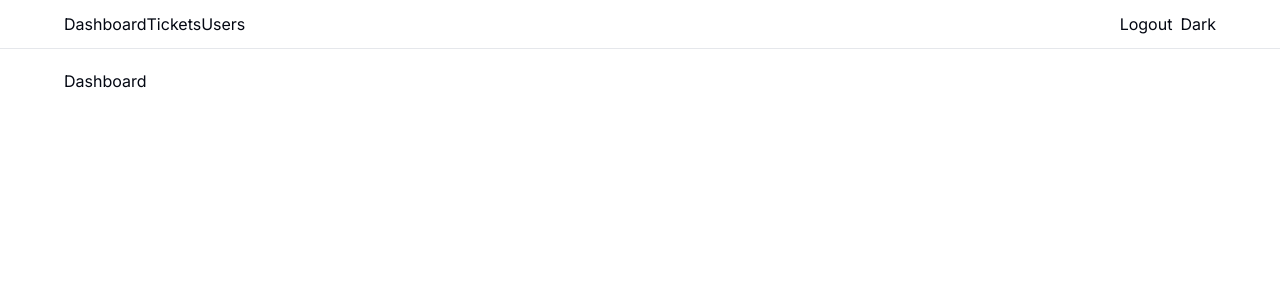
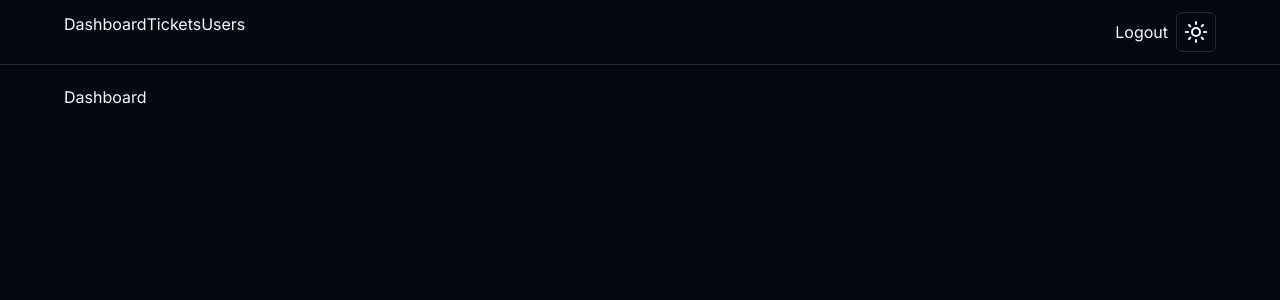
Before and after one commit to ZaneCodeJourney/Tech-Ticket-Application, a Next.js app: page / in a window 1280 px wide. Shown: the top 300 px of the page. Built offline with nearby package versions, Linux system fonts and the light colour scheme.

Commit message:
dark mode

```diff
--- a/app/layout.tsx
+++ b/app/layout.tsx
@@ -2,6 +2,7 @@
 import { Inter } from "next/font/google";
 import "./globals.css";
 import MainNav from "@/components/MainNav";
+import { ThemeProvider } from "@/components/theme-provider";
 
 const inter = Inter({ subsets: ["latin"] });
 
@@ -18,6 +19,12 @@
   return (
     <html lang="en">
       <body className={inter.className}>
+        <ThemeProvider
+          attribute="class"
+          defaultTheme="dark"
+          enableSystem
+          disableTransitionOnChange
+        >
           <nav className="flex flex-col items-center border-b mb-5 px-5 py-3">
             <div className="max-w-6xl w-full">
               <MainNav />
@@ -26,6 +33,7 @@
           <main className="flex flex-col items-center">
             <div className="max-w-6xl w-full">{children}</div>
           </main>
+        </ThemeProvider>
       </body>
     </html>
   );
--- a/components/MainNav.tsx
+++ b/components/MainNav.tsx
@@ -1,5 +1,6 @@
 import Link from "next/link";
 import React from "react";
+import ToggleMode from "./ToggleMode";
 
 const MainNav = () => {
   return (
@@ -11,7 +12,7 @@
       </div>
       <div className="flex items-center gap-2">
         <Link href="/">Logout</Link>
-        <Link href="/">Dark</Link>
+        <ToggleMode />
       </div>
     </div>
   );
--- /dev/null
+++ b/components/ToggleMode.tsx
@@ -0,0 +1,38 @@
+"use client";
+
+import { useTheme } from "next-themes";
+import { useState, useEffect } from "react";
+import React from "react";
+import { Button } from "./ui/button";
+import { Moon, Sun } from "lucide-react";
+
+const ToggleMode = () => {
+  const { theme, setTheme } = useTheme();
+  const [mounted, setMounted] = useState(false);
+
+  useEffect(() => {
+    setMounted(true);
+  }, []);
+
+  if (!mounted) {
+    return <Button variant={"outline"} size={"icon"} disabled={true}></Button>;
+  }
+
+  const dark = theme === "dark";
+
+  return (
+    <Button
+      variant={"outline"}
+      size={"icon"}
+      onClick={() => setTheme(`${dark ? "light" : "dark"}`)}
+    >
+      {dark ? (
+        <Sun className="hover:cursor-pointer hover:text-primary" />
+      ) : (
+        <Moon className="hover:cursor-pointer hover:text-primary" />
+      )}
+    </Button>
+  );
+};
+
+export default ToggleMode;
--- /dev/null
+++ b/components/theme-provider.tsx
@@ -0,0 +1,9 @@
+"use client";
+
+import * as React from "react";
+import { ThemeProvider as NextThemesProvider } from "next-themes";
+import { type ThemeProviderProps } from "next-themes/dist/types";
+
+export function ThemeProvider({ children, ...props }: ThemeProviderProps) {
+  return <NextThemesProvider {...props}>{children}</NextThemesProvider>;
+}
--- /dev/null
+++ b/components/ui/button.tsx
@@ -0,0 +1,56 @@
+import * as React from "react"
+import { Slot } from "@radix-ui/react-slot"
+import { cva, type VariantProps } from "class-variance-authority"
+
+import { cn } from "@/lib/utils"
+
+const buttonVariants = cva(
+  "inline-flex items-center justify-center whitespace-nowrap rounded-md text-sm font-medium ring-offset-background transition-colors focus-visible:outline-none focus-visible:ring-2 focus-visible:ring-ring focus-visible:ring-offset-2 disabled:pointer-events-none disabled:opacity-50",
+  {
+    variants: {
+      variant: {
+        default: "bg-primary text-primary-foreground hover:bg-primary/90",
+        destructive:
+          "bg-destructive text-destructive-foreground hover:bg-destructive/90",
+        outline:
+          "border border-input bg-background hover:bg-accent hover:text-accent-foreground",
+        secondary:
+          "bg-secondary text-secondary-foreground hover:bg-secondary/80",
+        ghost: "hover:bg-accent hover:text-accent-foreground",
+        link: "text-primary underline-offset-4 hover:underline",
+      },
+      size: {
+        default: "h-10 px-4 py-2",
+        sm: "h-9 rounded-md px-3",
+        lg: "h-11 rounded-md px-8",
+        icon: "h-10 w-10",
+      },
+    },
+    defaultVariants: {
+      variant: "default",
+      size: "default",
+    },
+  }
+)
+
+export interface ButtonProps
+  extends React.ButtonHTMLAttributes<HTMLButtonElement>,
+    VariantProps<typeof buttonVariants> {
+  asChild?: boolean
+}
+
+const Button = React.forwardRef<HTMLButtonElement, ButtonProps>(
+  ({ className, variant, size, asChild = false, ...props }, ref) => {
+    const Comp = asChild ? Slot : "button"
+    return (
+      <Comp
+        className={cn(buttonVariants({ variant, size, className }))}
+        ref={ref}
+        {...props}
+      />
+    )
+  }
+)
+Button.displayName = "Button"
+
+export { Button, buttonVariants }
--- a/package.json
+++ b/package.json
@@ -9,10 +9,12 @@
     "lint": "next lint"
   },
   "dependencies": {
+    "@radix-ui/react-slot": "^1.0.2",
     "class-variance-authority": "^0.7.0",
     "clsx": "^2.1.0",
     "lucide-react": "^0.363.0",
     "next": "14.0.3",
+    "next-themes": "^0.3.0",
     "react": "^18",
     "react-dom": "^18",
     "tailwind-merge": "^2.2.2",
```
Also changed, not shown: 1 other file (tests, documents, lock files or other folders). Lines whose indentation alone changed are shown as unchanged.
